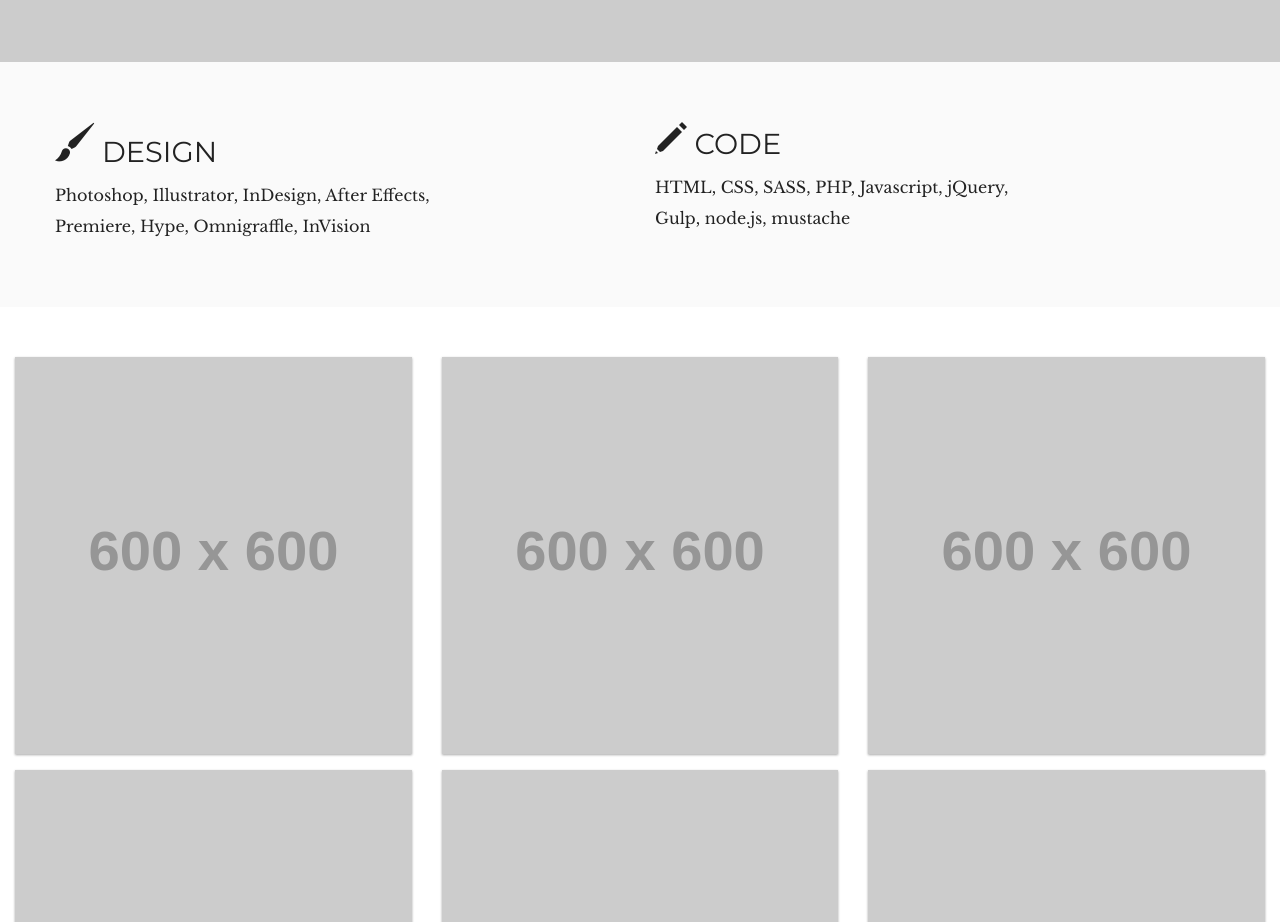
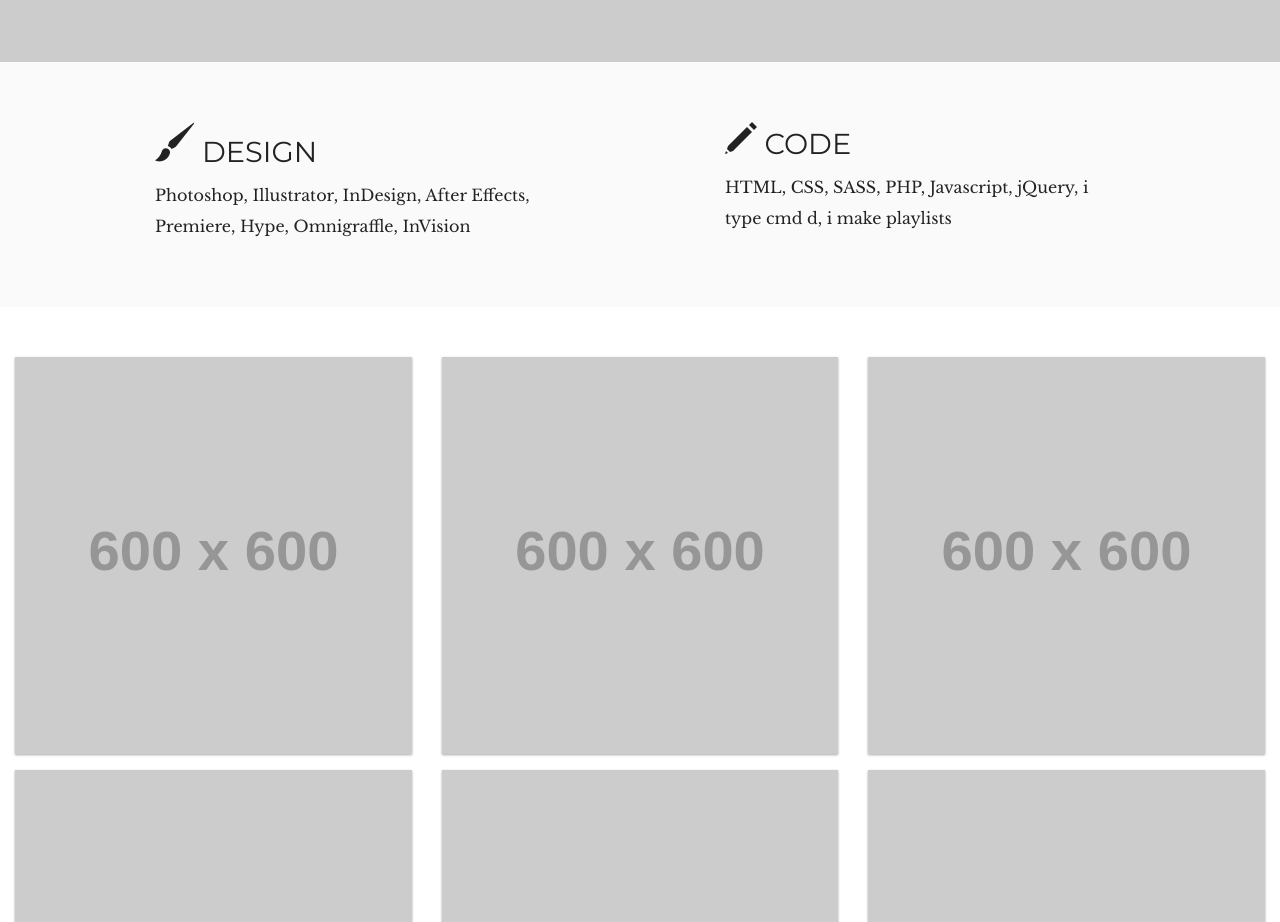
Before and after one commit to soniatamx/soniatamx.github.io, a website: page index.html in a window 1280 px wide. Shown: the part 843-1765 px from the top of the page. Drawn offline with nearby package versions, Linux system fonts and the light colour scheme; placeholder pictures from the web are drawn by us.

Commit message:
entered skills

```diff
--- a/index.html
+++ b/index.html
@@ -38,16 +38,22 @@
     </div>
 
 
-    <div class="row skills">
-          <div class="small-12 large-6 column">
-        <h1><span class="fi-brush iconic-lg" title="brush" aria-hidden="true"></span> Design</h1><p>
-              Photoshop, Illustrator, InDesign, After Effects, Premiere, Hype, Omnigraffle, InVision
-            </p>
+    <div class="row skills align-center">
+          <div class="small-12 large-6 row align-center">
+            <div class="small-10 medium-8">
+              <h1><span class="fi-brush iconic-lg" title="brush" aria-hidden="true"></span> Design</h1>
+              <p>
+                Photoshop, Illustrator, InDesign, After Effects, Premiere, Hype, Omnigraffle, InVision
+              </p>
+            </div>
           </div>
-          <div class="small-12 large-6 column">
-          <h1><span class="fi-pencil iconic-md" title="pencil" aria-hidden="true"></span> Code</h1><p>
-            HTML, CSS, SASS, PHP, Javascript, jQuery, Gulp, node.js, mustache
-          </p>
+          <div class="small-12 large-6 row align-center">
+            <div class="small-10 medium-8">
+              <h1><span class="fi-pencil iconic-md" title="pencil" aria-hidden="true"></span> Code</h1>
+              <p>
+                HTML, CSS, SASS, PHP, Javascript, jQuery, i type cmd d, i make playlists
+              </p>
+            </div>
           </div>
     </div>
 
--- a/src/scss/_custom.scss
+++ b/src/scss/_custom.scss
@@ -95,7 +95,7 @@ margin-bottom:60px;
 
 .skills {
   margin: 60px auto 50px auto;
-    p{ width: 70%; }
+
 }
 
 .fi-brush, .fi-pencil {
```
Also changed, not shown: dist/css/site.css.
